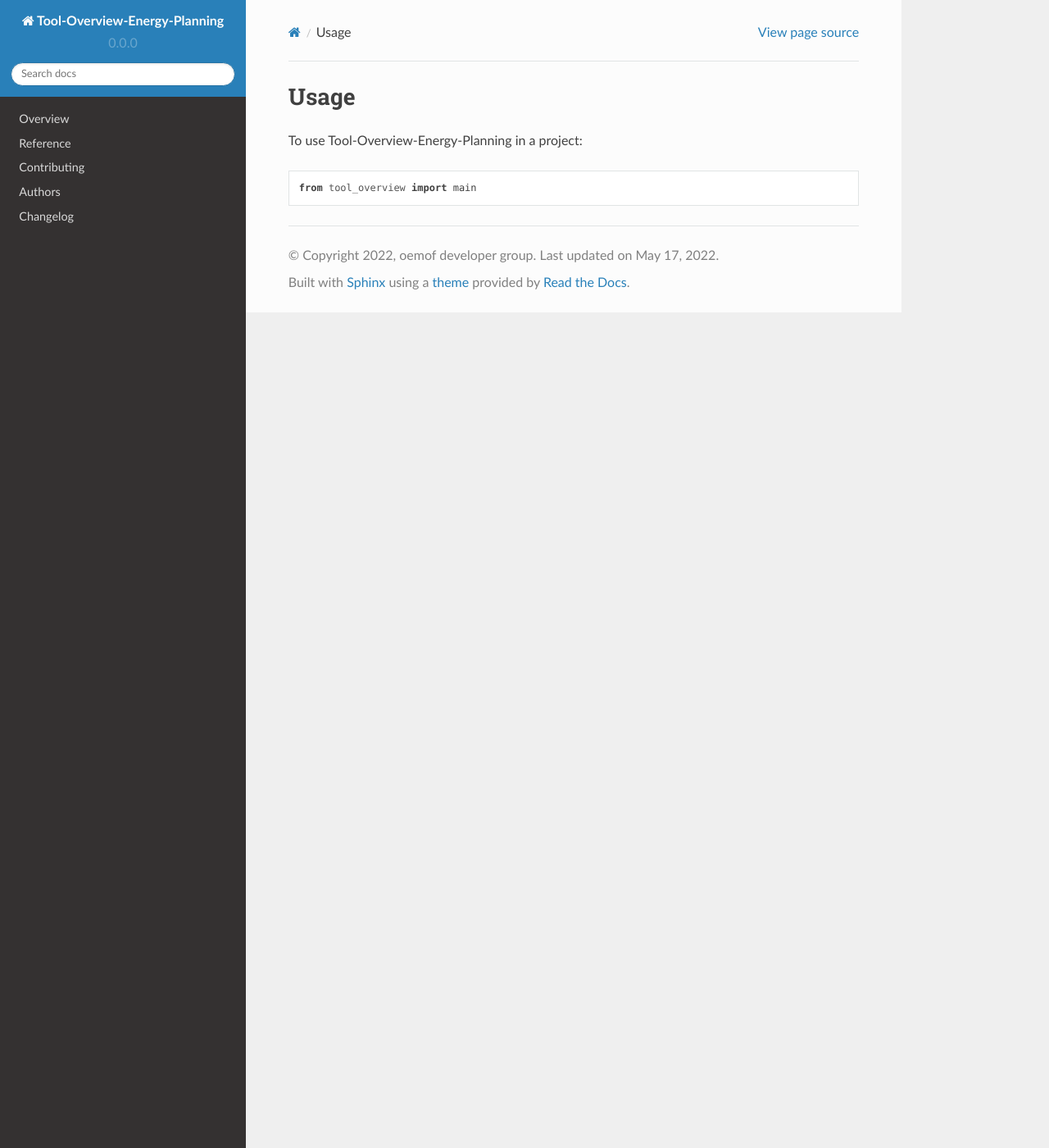
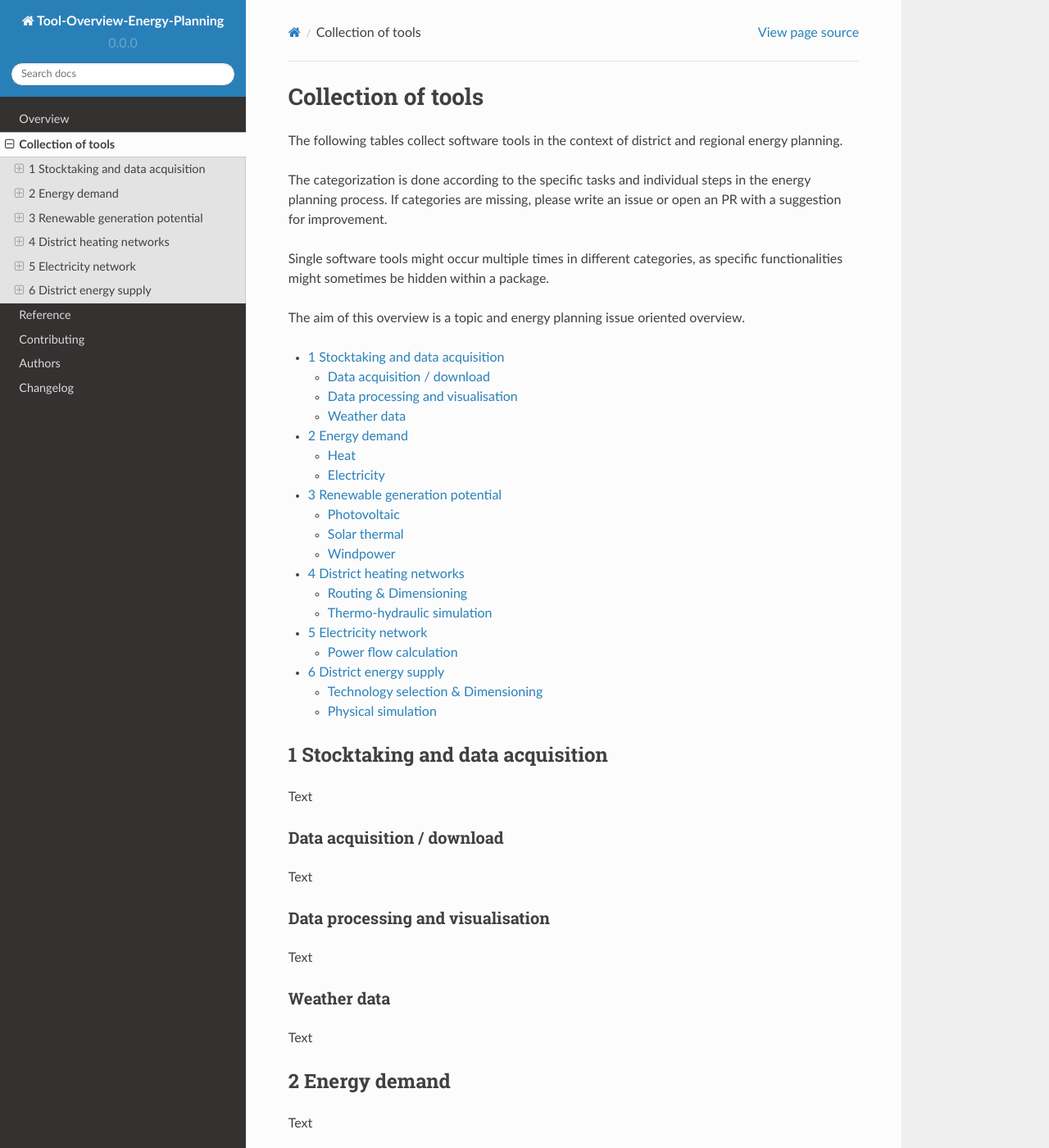
Before and after one commit to quarree100/tool-overview-energy-planning, a Sphinx documentation site: the page built from docs/list_of_tools.rst, in a window 1280 px wide and 1400 px high. Shown: the whole window at 82% size. Built offline with Sphinx 7.4.7 and the Read the Docs theme 2.0.0, drawn with Linux system fonts in a browser that asks for light colours; pages that are not in the unit, such as notebooks, are missing from menus; some of the changed text lies outside the part shown.

Commit message:
Draft structure

```diff
--- a/docs/index.rst
+++ b/docs/index.rst
@@ -6,7 +6,7 @@
    :maxdepth: 2
 
    readme
-   usage
+   list_of_tools
    reference/index
    contributing
    authors
--- a/docs/list_of_tools.rst
+++ b/docs/list_of_tools.rst
@@ -1,7 +1,125 @@
-=====
-Usage
-=====
+===================
+Collection of tools
+===================
 
-To use Tool-Overview-Energy-Planning in a project::
+The following tables collect software tools in the context of district and
+regional energy planning.
 
-	from tool_overview import main
+The categorization is done according to the specific tasks and individual steps
+in the energy planning process. If categories are missing, please write an
+issue or open an PR with a suggestion for improvement.
+
+Single software tools might occur multiple times in different categories, as
+specific functionalities might sometimes be hidden within a package.
+
+The aim of this overview is a topic and energy planning issue oriented
+overview.
+
+.. contents::
+    :depth: 3
+    :local:
+    :backlinks: top
+
+
+1 Stocktaking and data acquisition
+--------------------------------
+
+Text
+
+
+Data acquisition / download
+^^^^^^^^^^^^^^^^^^^^^^^^^^^
+
+Text
+
+Data processing and visualisation
+^^^^^^^^^^^^^^^^^^^^^^^^^^^^^^^^^^
+
+Text
+
+Weather data
+^^^^^^^^^^^^^^^
+
+Text
+
+2 Energy demand
+--------------------------------
+
+Text
+
+
+Heat
+^^^^^^^
+
+Text
+
+Electricity
+^^^^^^^^^^^^^^^
+
+Text
+
+3 Renewable generation potential
+------------------------------
+
+Text
+
+
+Photovoltaic
+^^^^^^^^^^^^^^^
+
+Text
+
+Solar thermal
+^^^^^^^^^^^^^
+
+Text
+
+Windpower
+^^^^^^^^^^^
+
+Text
+
+
+4 District heating networks
+-------------------------
+
+Text
+
+
+Routing & Dimensioning
+^^^^^^^^^^^^^^^^^^^^^^^^^^^
+
+Text
+
+Thermo-hydraulic simulation
+^^^^^^^^^^^^^^^^^^^^^^^^^^^^
+
+Text
+
+
+5 Electricity network
+-------------------------
+
+Text
+
+
+Power flow calculation
+^^^^^^^^^^^^^^^^^^^^^^^^^^^
+
+Text
+
+6 District energy supply
+-------------------------
+
+Text
+
+
+Technology selection & Dimensioning
+^^^^^^^^^^^^^^^^^^^^^^^^^^^^^^^^^^^
+
+Text
+
+Physical simulation
+^^^^^^^^^^^^^^^^^^^^^
+
+Text
```
